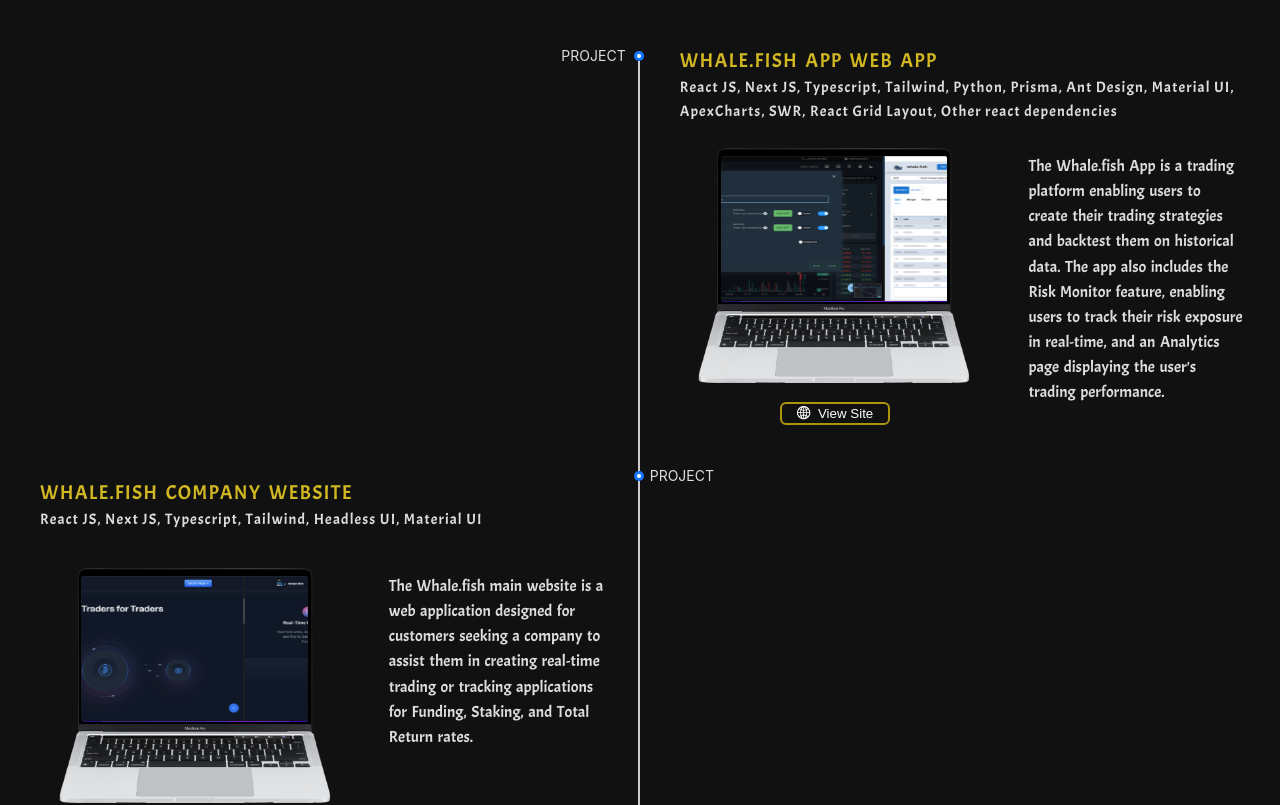
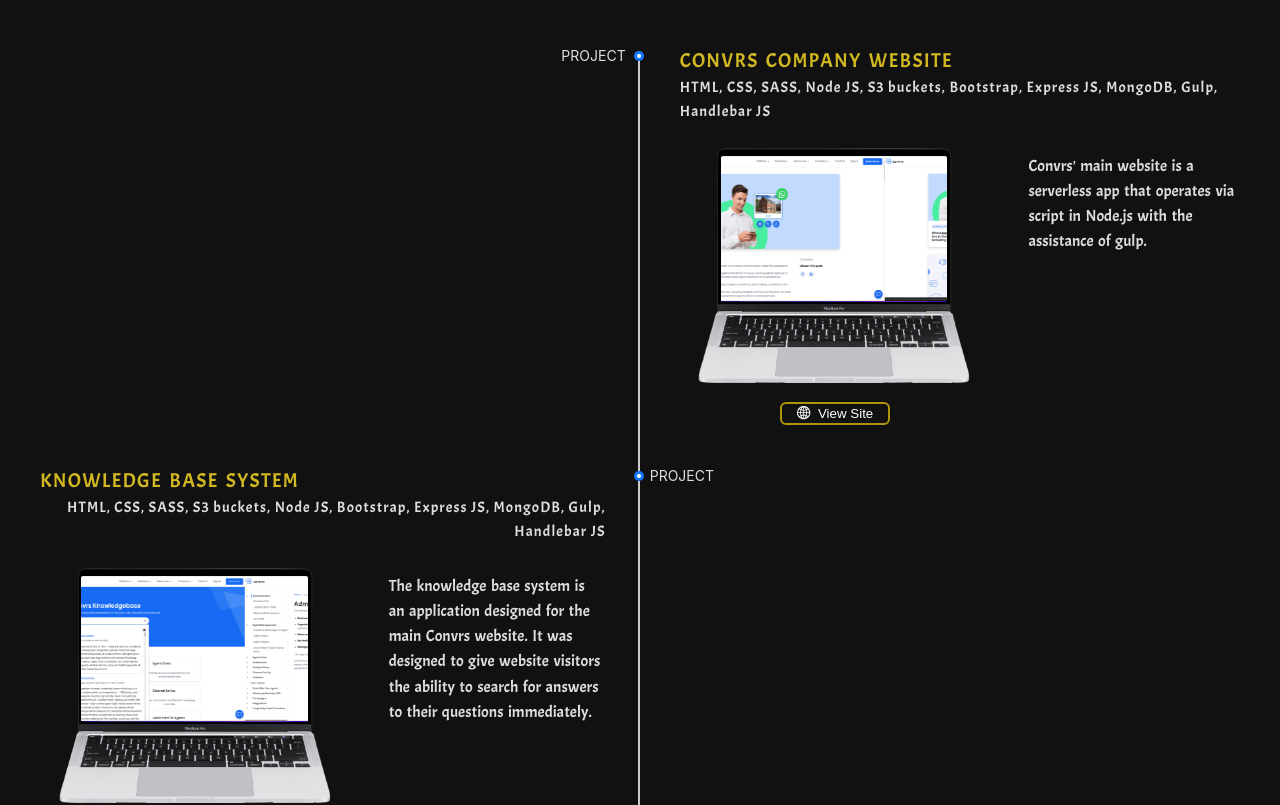
Before and after one commit to danielnebreja24/my-portfolio, a React (Create React App) app: page / in a window 1280 px wide. Shown: the part 2101-2906 px from the top of the page. Built offline with nearby package versions, Linux system fonts and the light colour scheme; grey boxes are pictures that could not be loaded; a web font is replaced by a local one.

Commit message:
Removed whale.fish

```diff
--- a/src/components/about/about.js
+++ b/src/components/about/about.js
@@ -9,7 +9,7 @@
   InstagramOutlined,
 } from "@ant-design/icons";
 
-import Resume from "../../files/daniel_resume(04-2024).pdf";
+import Resume from "../../files/DANIEL_RESUME(2023).pdf";
 import Profile from "../../images/profile5.png";
 
 export default class About extends React.Component {
--- a/src/components/projects/projects.js
+++ b/src/components/projects/projects.js
@@ -127,42 +127,42 @@
 import CN7 from "../../images/cn7.png";
 
 // whale.fish project images
-import Whale1 from "../../images/whale.fish1.png";
-import Whale2 from "../../images/whale.fish2.png";
-import Whale3 from "../../images/whale.fish3.png";
-import Whale4 from "../../images/whale.fish4.png";
-import Whale5 from "../../images/whale.fish5.png";
+// import Whale1 from "../../images/whale.fish1.png";
+// import Whale2 from "../../images/whale.fish2.png";
+// import Whale3 from "../../images/whale.fish3.png";
+// import Whale4 from "../../images/whale.fish4.png";
+// import Whale5 from "../../images/whale.fish5.png";
 
 // whale.fish app project images
-import WhaleApp1 from "../../images/whale-app1.png";
-import WhaleApp2 from "../../images/whale-app2.png";
-import WhaleApp3 from "../../images/whale-app3.png";
-import WhaleApp4 from "../../images/whale-app4.png";
-import WhaleApp5 from "../../images/whale-app5.png";
+// import WhaleApp1 from "../../images/whale-app1.png";
+// import WhaleApp2 from "../../images/whale-app2.png";
+// import WhaleApp3 from "../../images/whale-app3.png";
+// import WhaleApp4 from "../../images/whale-app4.png";
+// import WhaleApp5 from "../../images/whale-app5.png";
 
 export default class Projects extends React.Component {
   constructor() {
     super();
     this.state = {
       projects: [
-        {
-          label: "PROJECT",
-          title: "Whale.Fish App Web App",
-          tech: " React JS, Next JS, Typescript, Tailwind, Python, Prisma, Ant Design, Material UI, ApexCharts, SWR, React Grid Layout, Other react dependencies",
-          desc: "The Whale.fish App is a trading platform enabling users to create their trading strategies and backtest them on historical data. The app also includes the Risk Monitor feature, enabling users to track their risk exposure in real-time, and an Analytics page displaying the user's trading performance.",
-          img: [WhaleApp1, WhaleApp2, WhaleApp3, WhaleApp4, WhaleApp5],
-          view: ["site"],
-          links: { github: "", site: "https://app.whale.fish" },
-        },
-        {
-          label: "PROJECT",
-          title: "Whale.Fish Company Website",
-          tech: " React JS, Next JS, Typescript, Tailwind, Headless UI, Material UI",
-          desc: "The Whale.fish main website is a web application designed for customers seeking a company to assist them in creating real-time trading or tracking applications for Funding, Staking, and Total Return rates.",
-          img: [Whale1, Whale2, Whale3, Whale4, Whale5],
-          view: ["site"],
-          links: { github: "", site: "https://whale.fish" },
-        },
+        // {
+        //   label: "PROJECT",
+        //   title: "Whale.Fish App Web App",
+        //   tech: " React JS, Next JS, Typescript, Tailwind, Python, Prisma, Ant Design, Material UI, ApexCharts, SWR, React Grid Layout, Other react dependencies",
+        //   desc: "The Whale.fish App is a trading platform enabling users to create their trading strategies and backtest them on historical data. The app also includes the Risk Monitor feature, enabling users to track their risk exposure in real-time, and an Analytics page displaying the user's trading performance.",
+        //   img: [WhaleApp1, WhaleApp2, WhaleApp3, WhaleApp4, WhaleApp5],
+        //   view: ["site"],
+        //   links: { github: "", site: "https://app.whale.fish" },
+        // },
+        // {
+        //   label: "PROJECT",
+        //   title: "Whale.Fish Company Website",
+        //   tech: " React JS, Next JS, Typescript, Tailwind, Headless UI, Material UI",
+        //   desc: "The Whale.fish main website is a web application designed for customers seeking a company to assist them in creating real-time trading or tracking applications for Funding, Staking, and Total Return rates.",
+        //   img: [Whale1, Whale2, Whale3, Whale4, Whale5],
+        //   view: ["site"],
+        //   links: { github: "", site: "https://whale.fish" },
+        // },
         {
           label: "PROJECT",
           title: "Convrs Company Website",
```
